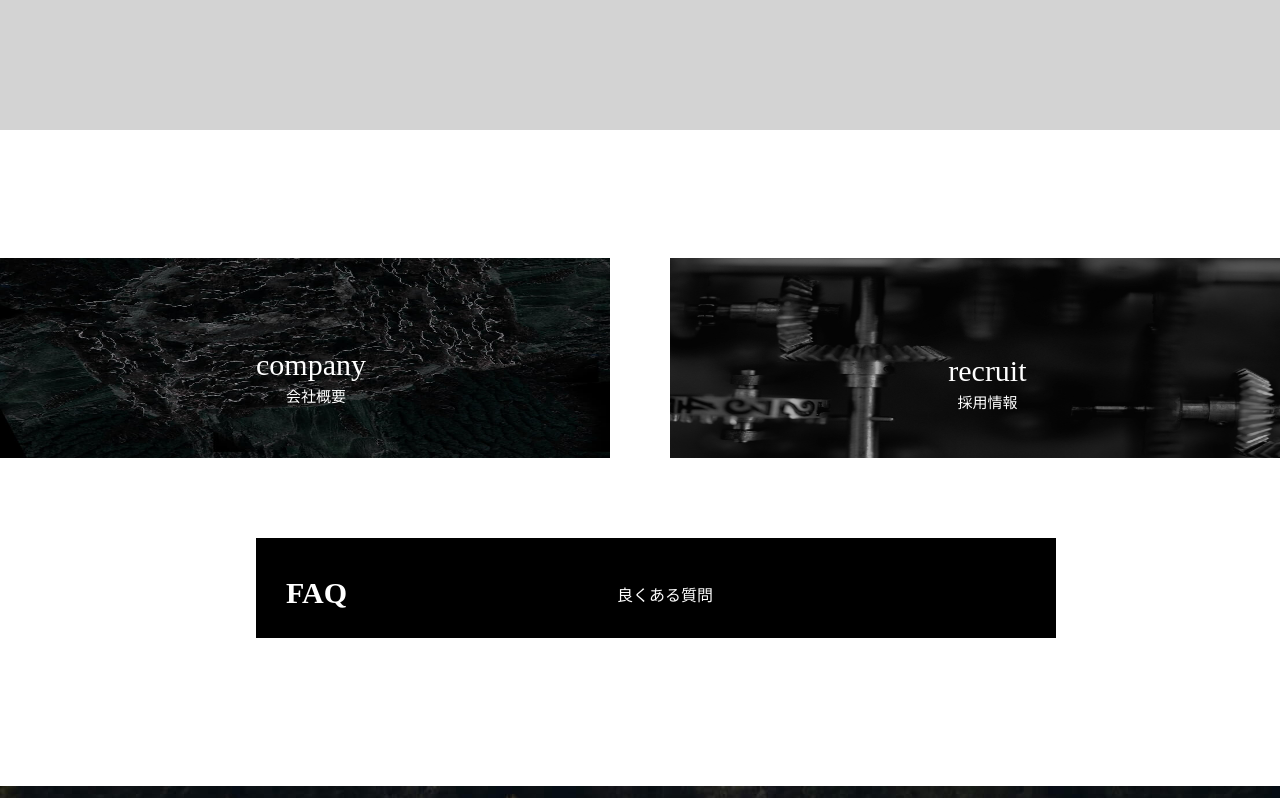
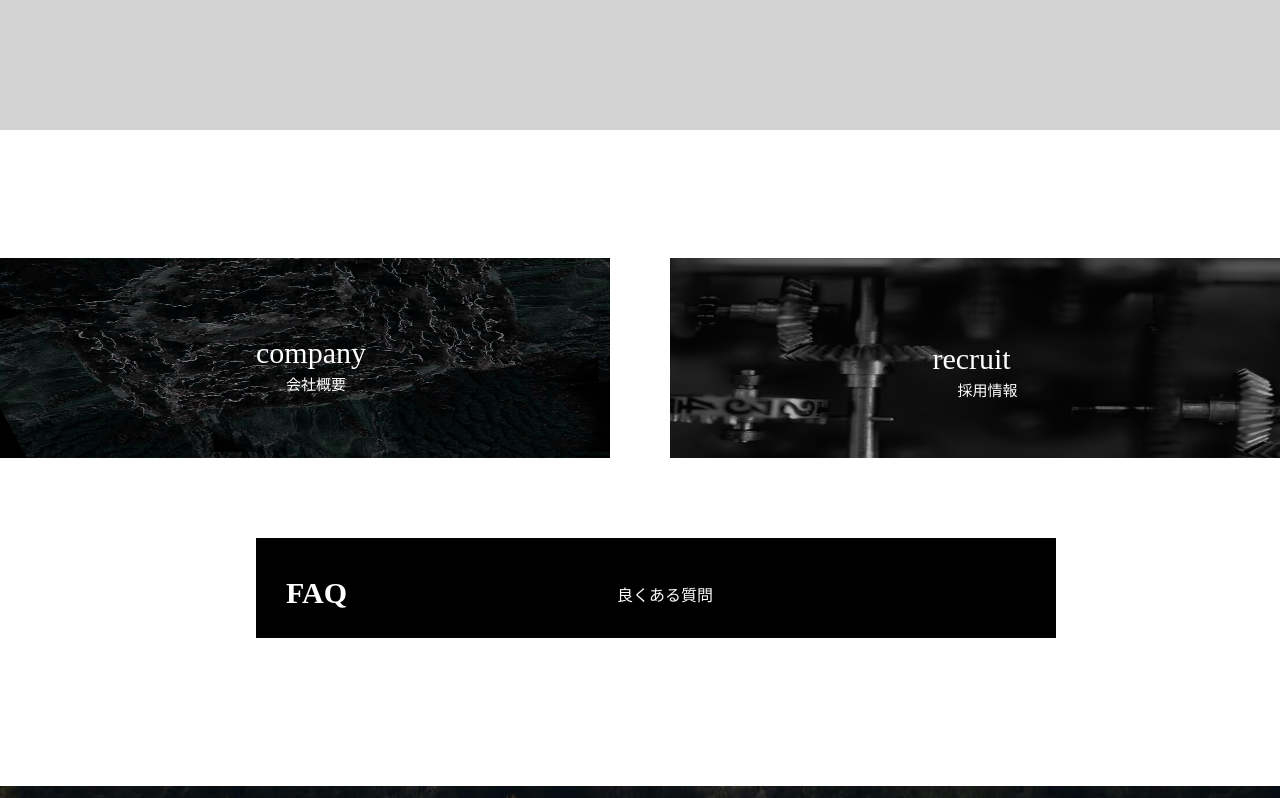
Before and after one commit to yosh1h1r0/20210306_yamamoto, a plain HTML site: page index.html in a window 1280 px wide. Shown: the part 2520-3318 px from the top of the page. Drawn offline with Linux system fonts and the light colour scheme.

Commit message:
Update style.css

```diff
--- a/style.css
+++ b/style.css
@@ -126,8 +126,8 @@ line-height: 70px;
 }
 
 .header-nav a{
-    color: #f2f2f2;
-    text-decoration: none;
+color: #f2f2f2;
+text-decoration: none;
 }
 /* ここまでがヘッダー */
 
@@ -324,36 +324,38 @@ margin-left: 80%;
     }
 
     .overview{
-        background: #ffff;
+        background: #fff;
         height: 400px;
-        position: relative;
     }
 
     .overview-flex{
-        display: flex;
+display: flex;
+position: relative;
+margin-top: 10%;
     }
 
     .img{
+        margin: 0%;
         width: 100%;
-        margin-top: 10%;
         height: 200px;
         padding-right: 30px ;
         background-position: center;
     }
 
     .img2{
+        margin: 0%;
+        position: relative;
         width: 100%;
-        margin-top: 10%;
         height: 200px;
-        padding-left: 30px  ;
+        padding-left: 30px;
         background-position: center;
     }
 
     .company{
+        position: absolute;
         font-size: 30px;
         color: #fff;
-        position: absolute;
-     top: 55%;
+     top: 40%;
      left: 20%;
     }
 
@@ -365,11 +367,10 @@ margin-left: 80%;
 
 
     .recruit{
-        position: absolute;
-        text-align: center;
+    position: absolute;
         font-size: 30px;
         color:#fff;
-        top: 50%;
+        top: 30%;
         right: 22%;
         transform: translate(40%,40%);
     }
@@ -405,7 +406,7 @@ margin: 50px 30%;
     height: 400px;
     width: 100%;
     padding-top: 20%;
-    margin-top: 20%;
+    margin-top: 10%;
     background-position: center;
 }
 
```
